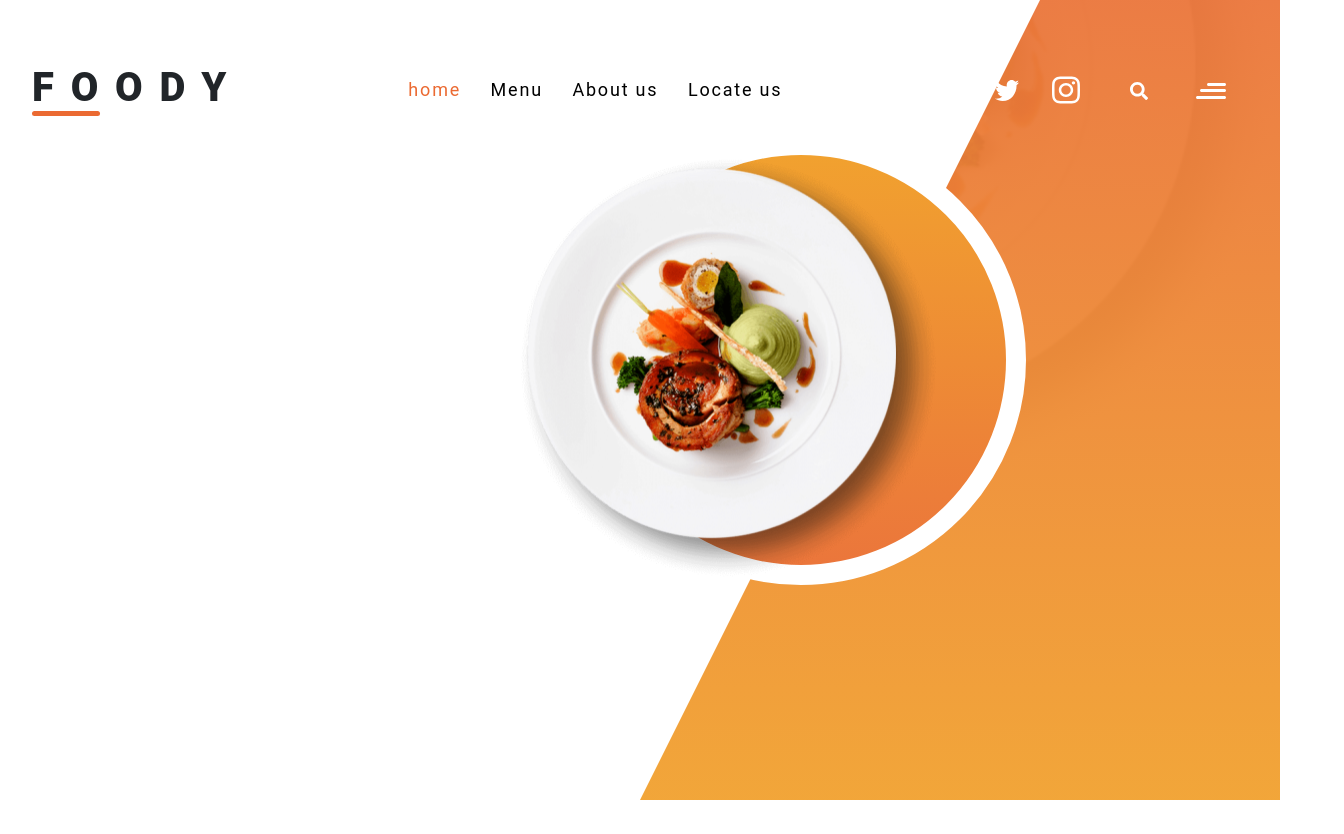
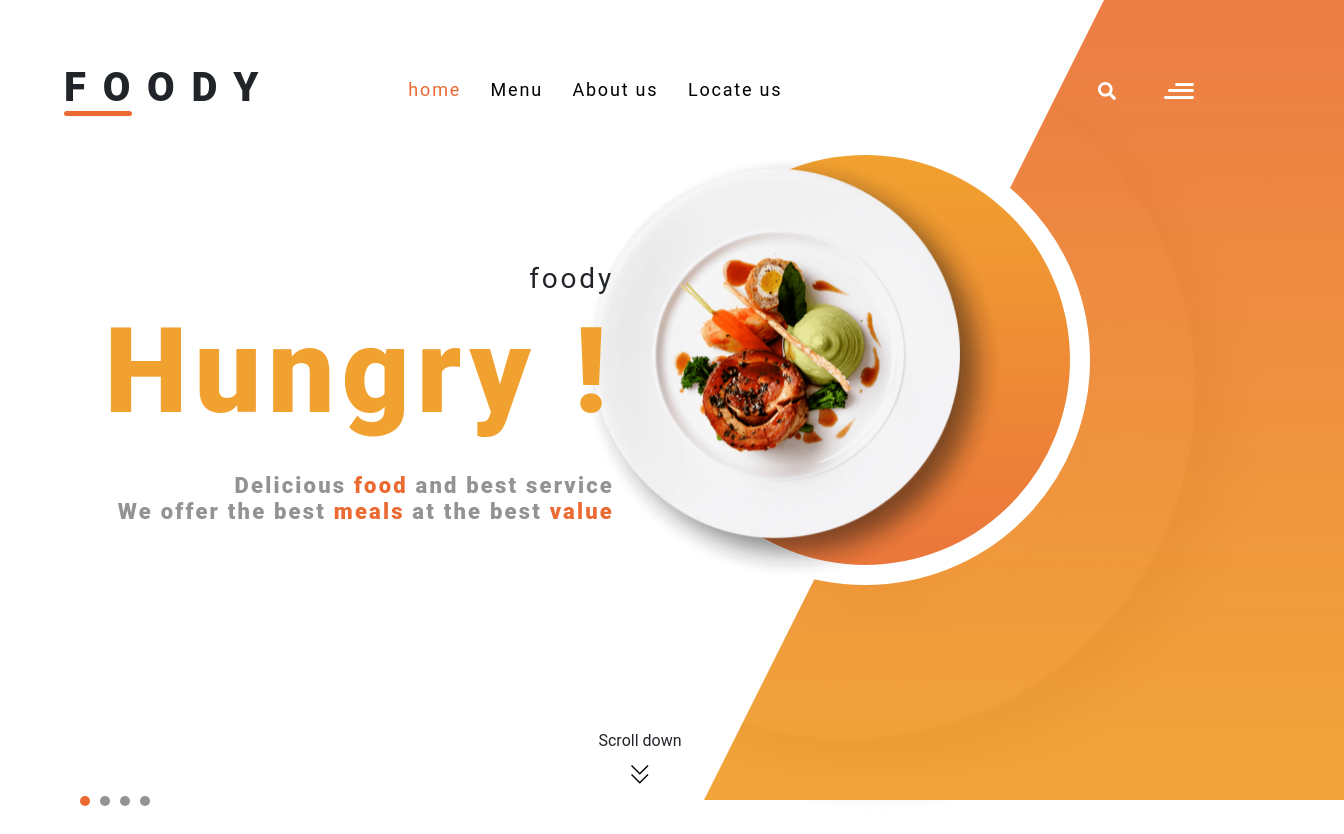
Before and after one commit to Atndesign/TastyLandingPage, a plain HTML site: page index.html in a window 1280 px wide. Shown: the whole page, 1344 px wide, since content can reach past the window. Before the commit the page ends 800 px from the top, so only its background shows below. Drawn offline with Linux system fonts and the light colour scheme; a web font is replaced by a local one.

Commit message:
add the cta section

```diff
--- a/_dev/css/App.scss
+++ b/_dev/css/App.scss
@@ -9,9 +9,13 @@
 
 //Components
 @import "./components/header.scss";
+@import "./components/hero.scss";
+@import "./components/cta.scss";
 
 //Common
 body {
+    overflow: hidden;
+    padding: $spacer * 4 $spacer * 4 0 $spacer * 4;
     background-image: url("../img/toppng.png");
     background-position: center right;
     background-size: 100vh;
--- a/_dev/css/abstract/variables.scss
+++ b/_dev/css/abstract/variables.scss
@@ -2,3 +2,4 @@ $font-family-base :"roboto",
 sans-serif;
 
 $primary :#EB6A32;
+$secondary :#F1A12F;
--- /dev/null
+++ b/_dev/css/components/cta.scss
@@ -0,0 +1,27 @@
+.cta {
+    .breadcrumb {
+        background: transparent;
+
+        .breadcrumb__dot {
+            width: 10px;
+            height: 10px;
+            background: #939393;
+            border-radius: 50%;
+            margin-right: (10/16) * $spacer;
+
+            &.--active {
+                background: $primary;
+            }
+        }
+    }
+
+    .cta__scroll {
+        p {
+            margin-bottom: (12 / 16) * $spacer;
+        }
+
+        display: flex;
+        flex-direction: column;
+        align-items: center;
+    }
+}
--- a/_dev/css/components/header.scss
+++ b/_dev/css/components/header.scss
@@ -1,8 +1,8 @@
 .header {
-    padding: $spacer * 4 $spacer * 2;
     display: flex;
     justify-content: space-between;
     align-items: center;
+    margin-bottom: (146 / 16) * $spacer;
 
     .header__block {
         &.--flex {
@@ -33,13 +33,16 @@
 
     .header__nav {
         .nav__item {
+            display: inline-block;
             margin: 0 (12.5 / 16) * $spacer;
             color: black;
             font-size: 18px;
             line-height: 21px;
             letter-spacing: 0.1em;
+            transition: .2s ease-in-out;
 
             &:hover {
+                transform: scale(1.2);
                 text-decoration: none;
             }
 
@@ -52,6 +55,12 @@
     .header__socials {
         .socials__icons {
             margin-right: (28 / 16) * $spacer;
+            transition: .2s ease-in-out;
+
+            &:hover {
+                transform: scale(1.2);
+                text-decoration: none;
+            }
         }
     }
 
--- /dev/null
+++ b/_dev/css/components/hero.scss
@@ -0,0 +1,36 @@
+.hero {
+    max-width: 550px;
+    text-align: right;
+
+    .hero__content {
+        margin-bottom: 204px;
+    }
+
+    .hero__surtext {
+        font-size: 28px;
+        line-height: 33px;
+        letter-spacing: 0.1em;
+        margin-bottom: $spacer / 2;
+    }
+
+    .hero__subtext {
+        font-weight: 900;
+        font-size: 118px;
+        line-height: 138px;
+        letter-spacing: 0.06em;
+        color: $secondary;
+        margin-bottom: $spacer * 2;
+    }
+
+    .hero__description {
+        font-weight: 900;
+        font-size: 22px;
+        line-height: 26px;
+        letter-spacing: 0.1em;
+        color: #939393;
+
+        &.--orange {
+            color: $primary;
+        }
+    }
+}
--- a/index.html
+++ b/index.html
@@ -68,8 +68,41 @@
       </div>
     </header>
     <main>
-      <div class="hero"></div>
-      <div class="cta"></div>
+      <div class="hero">
+        <div class="hero__content">
+          <p class="hero__surtext">
+            foody
+          </p>
+          <p class="hero__subtext">
+            Hungry !
+          </p>
+          <p class="hero__description">
+            Delicious <span class="hero__description --orange">food</span> and
+            best service
+          </p>
+          <p class="hero__description">
+            We offer the best
+            <span class="hero__description --orange">meals</span> at the best
+            <span class="hero__description --orange">value</span>
+          </p>
+        </div>
+      </div>
+      <div class="cta">
+        <div class="cta__scroll">
+          <p>Scroll down</p>
+          <img
+            src="./img/icons/arrow-down.png"
+            alt="arrow down"
+            srcset="./img/icons/arrow-down.svg"
+          />
+        </div>
+        <div class="breadcrumb">
+          <div class="breadcrumb__dot --active"></div>
+          <div class="breadcrumb__dot"></div>
+          <div class="breadcrumb__dot"></div>
+          <div class="breadcrumb__dot"></div>
+        </div>
+      </div>
     </main>
     <div class="body__background">
       <div class="background__circle">
```
Also changed, not shown: assets/css/App.css, img/icons/arrow-down.png (added), img/icons/arrow-down.svg (added), 1 other file.
